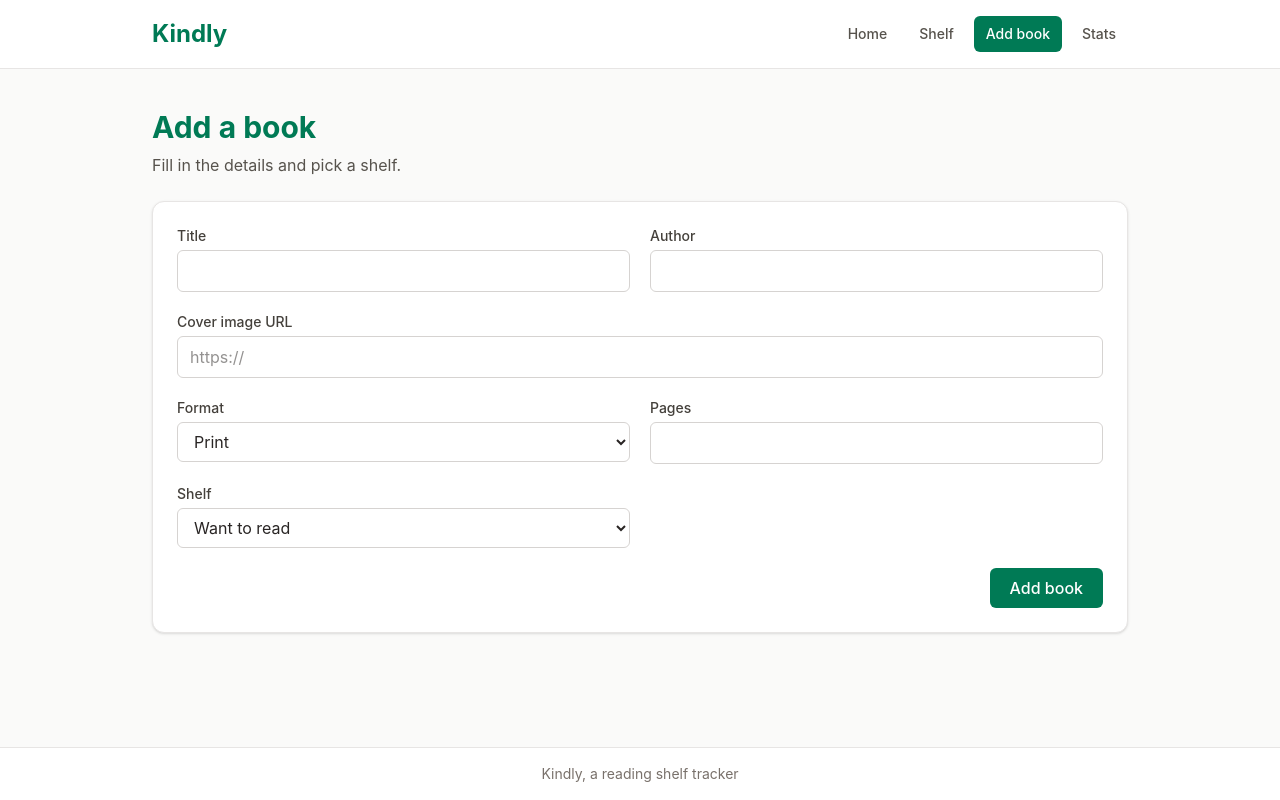
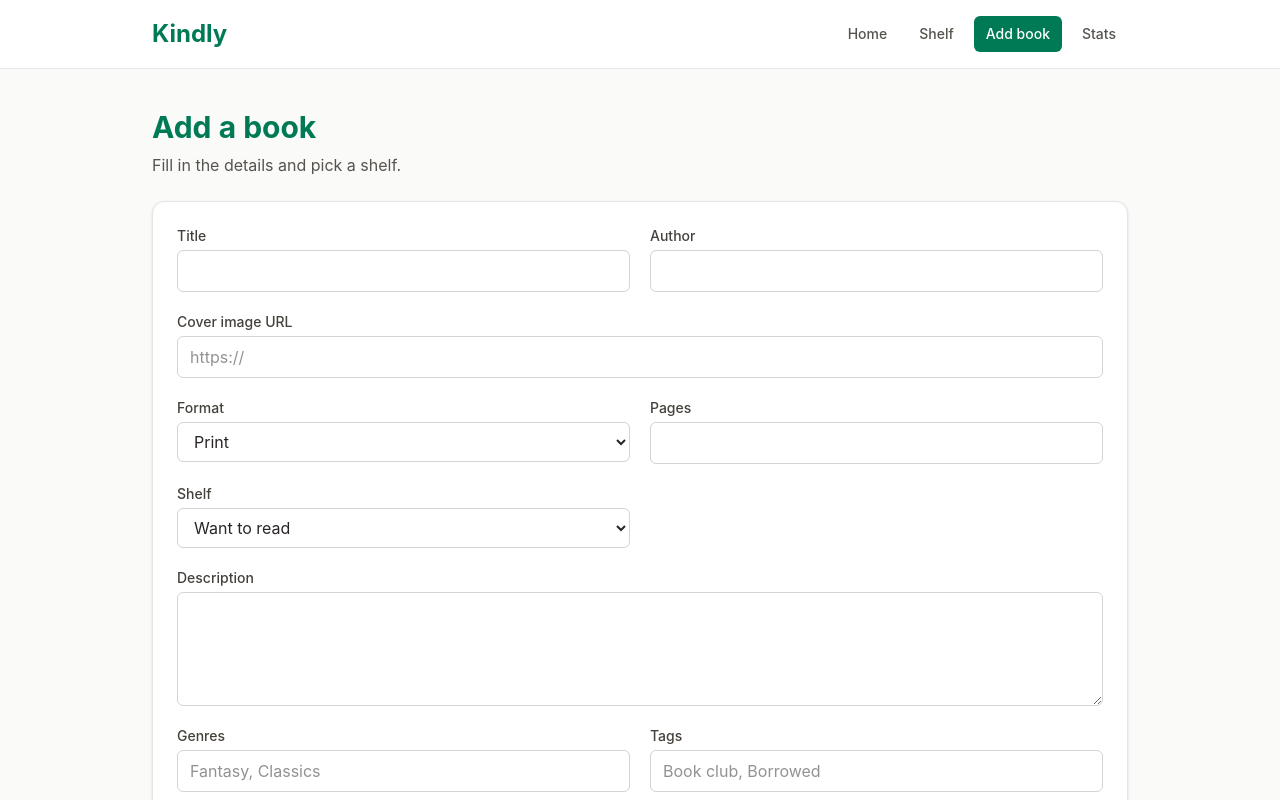
Before and after one commit to nastaj/kindly, a React (Vite) app in the folder client/: page /add in a window 1280 px wide. Shown: the top 800 px of the page. Built offline with nearby package versions, Linux system fonts and the light colour scheme.

Commit message:
add description, genres and tags to books (closes #23)

```diff
--- a/client/src/components/BookForm.jsx
+++ b/client/src/components/BookForm.jsx
@@ -4,6 +4,13 @@ import StarRating from './StarRating.jsx';
 const labelClasses = 'flex flex-col gap-1 text-sm font-medium text-stone-700';
 const fieldClasses =
   'rounded-md border border-stone-300 bg-white px-3 py-2 text-base font-normal text-stone-800 focus:border-emerald-600 focus:outline-none focus:ring-2 focus:ring-emerald-600/30';
+
+function toList(text) {
+  return text
+    .split(',')
+    .map((word) => word.trim())
+    .filter((word) => word !== '');
+}
 
 export default function BookForm({ startingBook, onSave, saveLabel }) {
   const [book, setBook] = useState(startingBook);
@@ -19,7 +26,7 @@ export default function BookForm({ startingBook, onSave, saveLabel }) {
 
   function submitBook(event) {
     event.preventDefault();
-    onSave(book);
+    onSave({ ...book, genres: toList(book.genres), tags: toList(book.tags) });
   }
 
   return (
@@ -125,6 +132,43 @@ export default function BookForm({ startingBook, onSave, saveLabel }) {
         </div>
       )}
 
+      <label className={`${labelClasses} sm:col-span-2`}>
+        Description
+        <textarea
+          name="description"
+          value={book.description}
+          onChange={updateField}
+          rows="4"
+          className={fieldClasses}
+        />
+      </label>
+
+      <label className={labelClasses}>
+        Genres
+        <input
+          name="genres"
+          value={book.genres}
+          onChange={updateField}
+          placeholder="Fantasy, Classics"
+          className={fieldClasses}
+        />
+      </label>
+
+      <label className={labelClasses}>
+        Tags
+        <input
+          name="tags"
+          value={book.tags}
+          onChange={updateField}
+          placeholder="Book club, Borrowed"
+          className={fieldClasses}
+        />
+      </label>
+
+      <p className="-mt-3 text-xs text-stone-500 sm:col-span-2">
+        Separate genres and tags with commas.
+      </p>
+
       <div className="flex justify-end sm:col-span-2">
         <button
           type="submit"
--- a/client/src/pages/AddBookPage.jsx
+++ b/client/src/pages/AddBookPage.jsx
@@ -13,6 +13,9 @@ const emptyBook = {
   format: 'print',
   status: 'want-to-read',
   rating: '',
+  description: '',
+  genres: '',
+  tags: '',
 };
 
 export default function AddBookPage() {
--- a/client/src/pages/BookDetailsPage.jsx
+++ b/client/src/pages/BookDetailsPage.jsx
@@ -65,6 +65,12 @@ export default function BookDetailsPage() {
               <StarRating rating={book.rating} />
             )}
 
+            {book.description && (
+              <p className="mt-4 max-w-prose whitespace-pre-line text-stone-700">
+                {book.description}
+              </p>
+            )}
+
             <dl className="mt-4 grid grid-cols-[auto_1fr] gap-x-6 gap-y-1 text-sm">
               <dt className="text-stone-500">Format</dt>
               <dd>{formatLabels[book.format]}</dd>
@@ -78,6 +84,38 @@ export default function BookDetailsPage() {
               <dd>{new Date(book.createdAt).toLocaleDateString()}</dd>
             </dl>
 
+            {book.genres.length > 0 && (
+              <div className="mt-4">
+                <h2 className="text-sm font-semibold text-stone-700">Genres</h2>
+                <ul className="mt-2 flex flex-wrap gap-2">
+                  {book.genres.map((genre) => (
+                    <li
+                      key={genre}
+                      className="rounded-full bg-stone-100 px-3 py-1 text-xs text-stone-700"
+                    >
+                      {genre}
+                    </li>
+                  ))}
+                </ul>
+              </div>
+            )}
+
+            {book.tags.length > 0 && (
+              <div className="mt-4">
+                <h2 className="text-sm font-semibold text-stone-700">Tags</h2>
+                <ul className="mt-2 flex flex-wrap gap-2">
+                  {book.tags.map((tag) => (
+                    <li
+                      key={tag}
+                      className="rounded-full border border-emerald-200 px-3 py-1 text-xs text-emerald-800"
+                    >
+                      {tag}
+                    </li>
+                  ))}
+                </ul>
+              </div>
+            )}
+
             <Link
               to={`/edit/${book._id}`}
               className="mt-6 self-start rounded-md border border-stone-300 px-4 py-2 text-sm font-medium text-stone-700 transition-colors hover:bg-stone-100 focus:outline-none focus:ring-2 focus:ring-emerald-600/50"
--- a/client/src/pages/EditBookPage.jsx
+++ b/client/src/pages/EditBookPage.jsx
@@ -14,6 +14,9 @@ function toFormValues(book) {
     format: book.format,
     status: book.status,
     rating: book.rating || '',
+    description: book.description || '',
+    genres: book.genres.join(', '),
+    tags: book.tags.join(', '),
   };
 }
 
```
Also changed, not shown: 1 other file (tests, documents, lock files or other folders).
